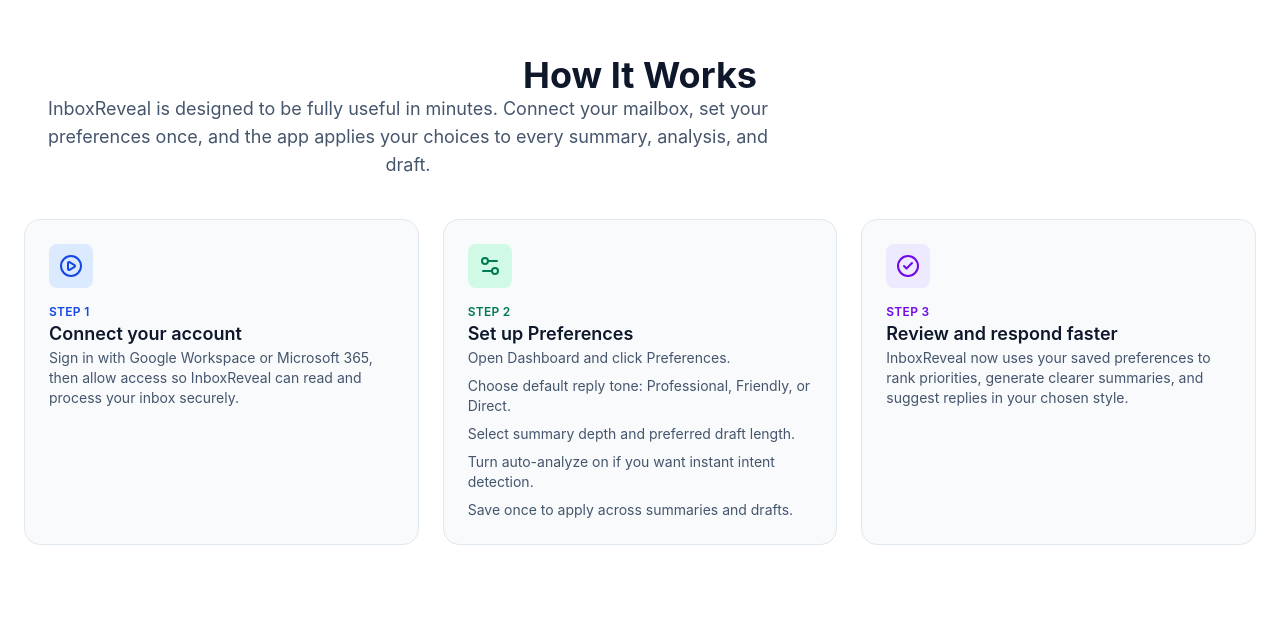
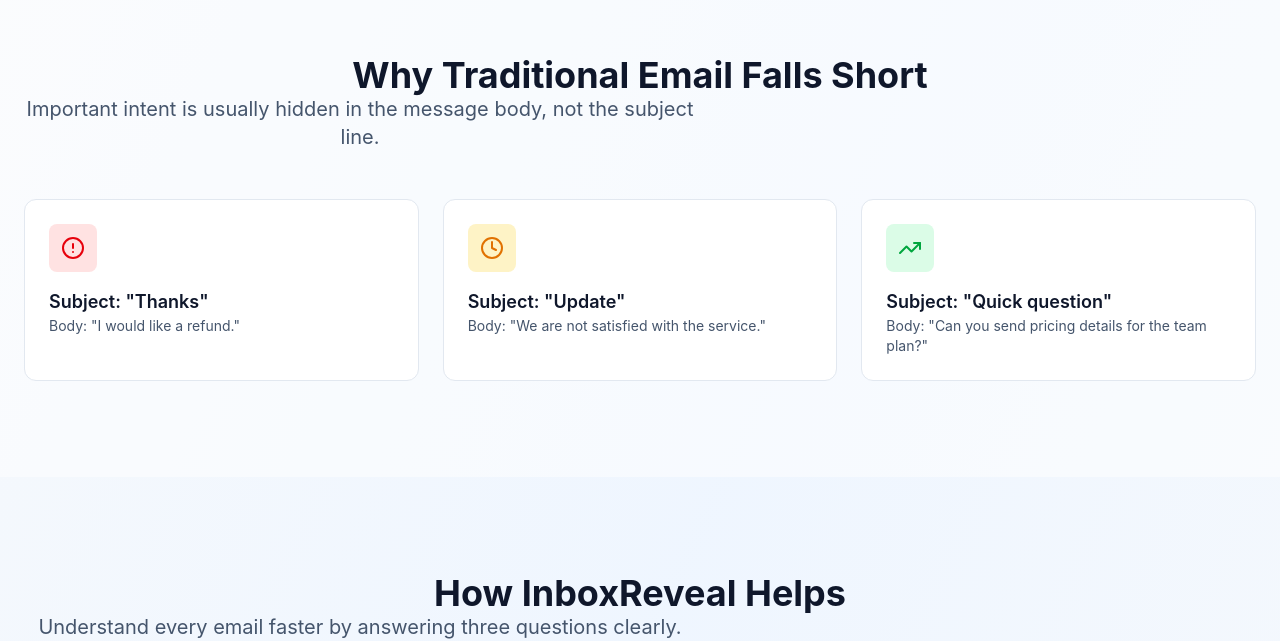
Before and after one commit to abraraslam/inboxreveal, a Next.js app: page / in a window 1280 px wide. Shown: the part 804-1445 px from the top of the page. Built offline with nearby package versions, Linux system fonts and the light colour scheme; no server answers.

Commit message:
Remove duplicate 'How It Works' section; keep enhanced version only

```diff
--- a/app/page.tsx
+++ b/app/page.tsx
@@ -156,59 +156,6 @@
           </div>
         </section>
 
-        <section id="how-it-works" className="bg-white px-4 py-14 sm:px-6 sm:py-16 md:py-24">
-          <div className="mx-auto max-w-screen-2xl">
-            <div className="mb-10 text-center">
-              <h2 className="mb-4 text-2xl font-bold text-slate-900 sm:text-3xl md:text-4xl">How It Works</h2>
-              <p className="mx-auto max-w-3xl text-base text-slate-600 sm:text-lg">
-                InboxReveal is designed to be fully useful in minutes. Connect your mailbox,
-                set your preferences once, and the app applies your choices to every summary,
-                analysis, and draft.
-              </p>
-            </div>
-
-            <div className="grid gap-6 md:grid-cols-3">
-              <div className="rounded-2xl border border-slate-200 bg-slate-50 p-6">
-                <div className="mb-4 inline-flex h-11 w-11 items-center justify-center rounded-lg bg-blue-100">
-                  <PlayCircle className="h-6 w-6 text-blue-700" />
-                </div>
-                <p className="mb-2 text-xs font-semibold uppercase tracking-wide text-blue-700">Step 1</p>
-                <h3 className="mb-2 text-lg font-semibold text-slate-900">Connect your account</h3>
-                <p className="text-sm text-slate-600">
-                  Sign in with Google Workspace or Microsoft 365, then allow access so InboxReveal can read and process
-                  your inbox securely.
-                </p>
-              </div>
-
-              <div className="rounded-2xl border border-slate-200 bg-slate-50 p-6">
-                <div className="mb-4 inline-flex h-11 w-11 items-center justify-center rounded-lg bg-emerald-100">
-                  <Settings2 className="h-6 w-6 text-emerald-700" />
-                </div>
-                <p className="mb-2 text-xs font-semibold uppercase tracking-wide text-emerald-700">Step 2</p>
-                <h3 className="mb-2 text-lg font-semibold text-slate-900">Set up Preferences</h3>
-                <ul className="space-y-2 text-sm text-slate-600">
-                  <li>Open Dashboard and click Preferences.</li>
-                  <li>Choose default reply tone: Professional, Friendly, or Direct.</li>
-                  <li>Select summary depth and preferred draft length.</li>
-                  <li>Turn auto-analyze on if you want instant intent detection.</li>
-                  <li>Save once to apply across summaries and drafts.</li>
-                </ul>
-              </div>
-
-              <div className="rounded-2xl border border-slate-200 bg-slate-50 p-6">
-                <div className="mb-4 inline-flex h-11 w-11 items-center justify-center rounded-lg bg-violet-100">
-                  <CheckCircle2 className="h-6 w-6 text-violet-700" />
-                </div>
-                <p className="mb-2 text-xs font-semibold uppercase tracking-wide text-violet-700">Step 3</p>
-                <h3 className="mb-2 text-lg font-semibold text-slate-900">Review and respond faster</h3>
-                <p className="text-sm text-slate-600">
-                  InboxReveal now uses your saved preferences to rank priorities, generate clearer summaries,
-                  and suggest replies in your chosen style.
-                </p>
-              </div>
-            </div>
-          </div>
-        </section>
 
         <section className="bg-white/50 px-4 py-14 sm:px-6 sm:py-16 md:py-24">
           <div className="mx-auto max-w-screen-2xl">
```
